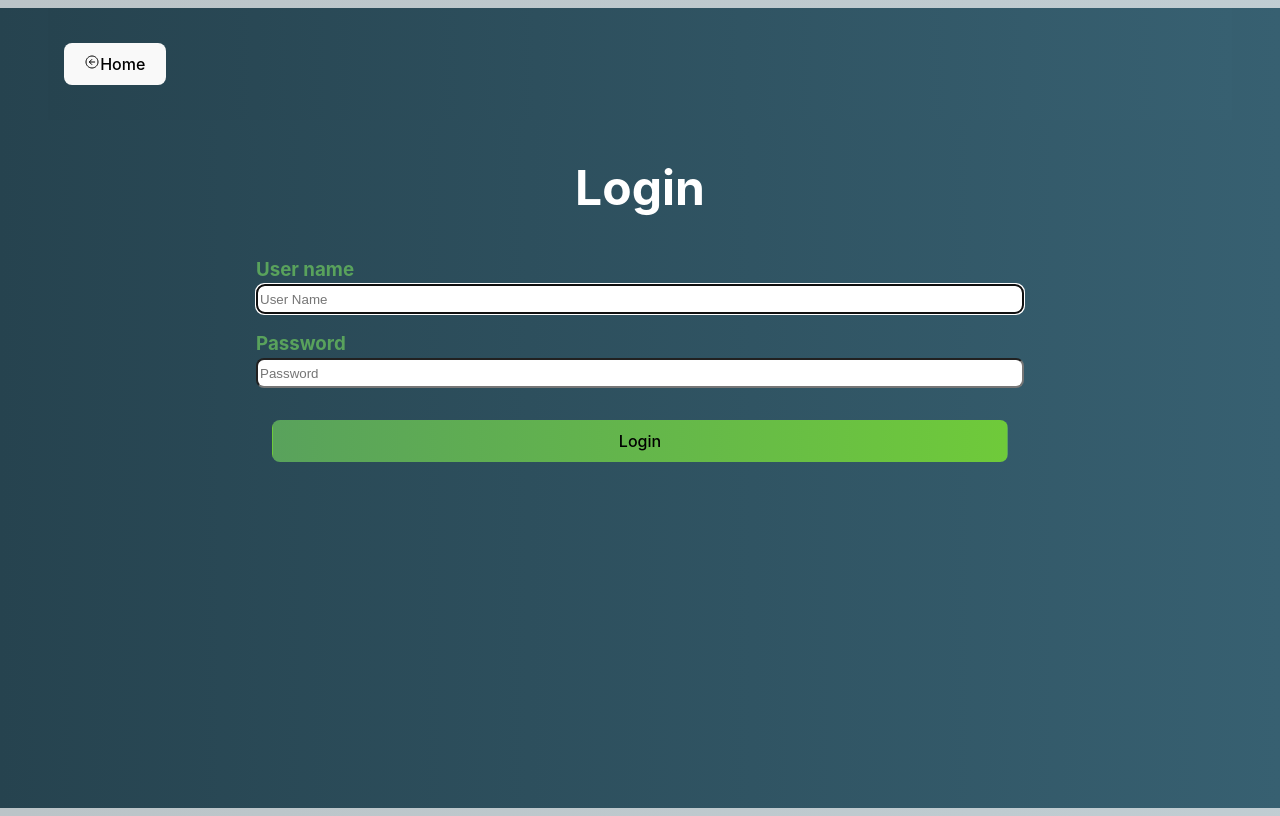
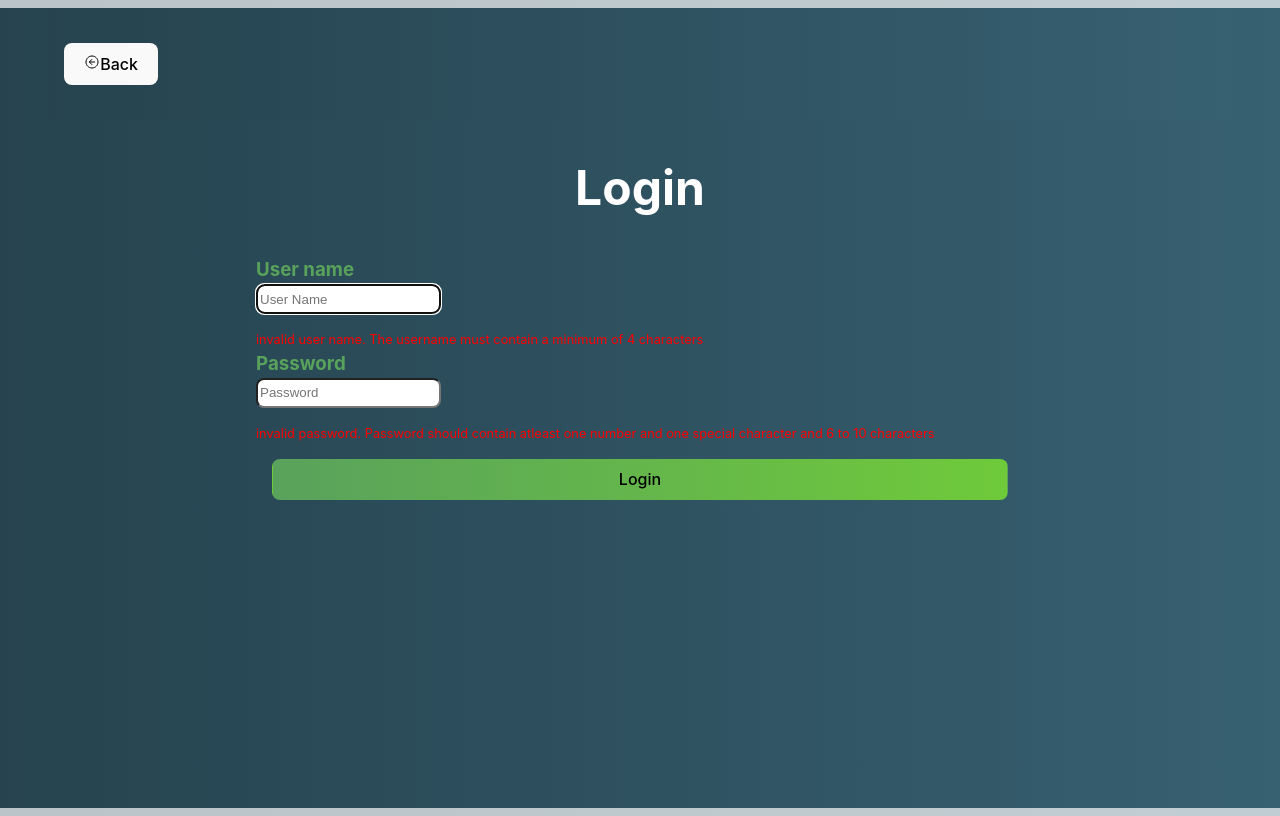
Before and after one commit to ebroto7/assembler-ecommerce, a React (Vite) app: page /login in a window 1280 px wide. Built offline with nearby package versions, Linux system fonts and the light colour scheme; data requests are answered from the project's data file; a web font is replaced by a local one.

Commit message:
(edit) small changes

```diff
--- a/src/App.css
+++ b/src/App.css
@@ -202,6 +202,13 @@
   margin: 16px;
 }
 
+.formErrorMessage {
+  color: red;
+  font-size: 0.8rem;
+  margin: 0;
+  padding: 0;
+}
+
 
 .form {
   display: flex;
--- a/src/Components/searchBar/SearchBar.tsx
+++ b/src/Components/searchBar/SearchBar.tsx
@@ -1,9 +1,7 @@
-import React from 'react'
-
 export const SearchBar = () => {
   return (
     <div className='SearchBar_container'>
-        <input type="text" name="SearchBar" id="SearchBar" placeholder='search' />
+        <input type="search" name="SearchBar" id="SearchBar" placeholder='search' />
         <p>lupa</p>
     </div>
   )
--- a/src/Pages/DetailPage.tsx
+++ b/src/Pages/DetailPage.tsx
@@ -8,7 +8,7 @@ import { IoArrowBackCircleOutline } from "react-icons/io5"
 import { BookType } from "../Types/book";
 
 const DetailPage = () => {
-    const { isbn: productISBN } = useParams()
+    const { isbn: productISBN } = useParams<{isbn: string}>()
     const {apiBooks} = apiContext()
 
     const book = productISBN
--- a/src/Pages/HomePage.tsx
+++ b/src/Pages/HomePage.tsx
@@ -1,5 +1,5 @@
 import { useContext, useEffect, useState } from 'react'
-import { Link } from 'react-router-dom'
+import { Link, Outlet } from 'react-router-dom'
 
 import { bookContext } from '../context/BookContext'
 import { apiContext} from '../context/APIContext'
@@ -25,14 +25,14 @@ export const HomePage = () => {
   const {apiBooks} = apiContext()
 
   const {cartItems, numberBooksOnCart}  = bookContext()
-  //  const [cartNumber, setCartNumber] = useState<number>(cartItems.length)
+   const [cartNumber, setCartNumber] = useState<number>(cartItems.length)
   console.log("HomePage numberBooksOnCart:"+numberBooksOnCart)
 
 
-  // console.log(cartItems.length)
-  // useEffect(() => {
-  //    setCartNumber(cartItems.length)
-  // }, [])
+  console.log(cartItems.length)
+  useEffect(() => {
+     setCartNumber(cartItems.length)
+  }, [cartItems])
 
   return (
     <>
@@ -41,10 +41,9 @@ export const HomePage = () => {
         <Link to="/cart" key="cart">
           <button className='homePage_gotocart_Btn'>
             <IoBagCheckOutline />
-            {cartItems && <p>{numberBooksOnCart}</p> }
+            {cartItems && <p>{cartNumber}</p> }
           </button>
         </Link>
-
 
         {bookFilters.map((filter) => (
           <BookInlineContainer key={filter} title={filter} bookList={apiBooks} />
--- a/src/Pages/LandingPage.tsx
+++ b/src/Pages/LandingPage.tsx
@@ -18,7 +18,7 @@ const LandingPage = () => {
 						<button>Login</button>
 				</Link>
         <Link to="/signup"key ="signup">
-						<button>Sign Up</button>
+						<button disabled>Sign Up</button>
 				</Link>
     </main>
   )
--- a/src/Pages/LoginPage.tsx
+++ b/src/Pages/LoginPage.tsx
@@ -1,8 +1,7 @@
 import { useRef, useEffect, useState } from 'react'
 
 import { Link } from 'react-router-dom'
-import {IoArrowBackCircleOutline} from "react-icons/io5"
-import { scryRenderedComponentsWithType } from 'react-dom/test-utils'
+import { IoArrowBackCircleOutline } from "react-icons/io5"
 
 // type Props = {}
 
@@ -15,31 +14,33 @@ const [user, setUser] = useState<string>("")
   const [password, setPassword] = useState<string>("")
 
   useEffect(() => {
- if (userNameInput != null) {
+    if(userNameInput != null) {
       userNameInput.current.focus()
     }
   }, [])
 
   const login = (username: string, password: string) => {
-  if(validateLogin(username, password) === true ) {
     /// SAVE USER
     /// Navigate link
-
     console.log(`login page. user: ${user}, pass: ${password}`)
   }
+  const validateUserName = (username: string) => {
+    if (username.length < 4) return "invalid user name. The username must contain a minimum of 4 characters"
   }
-const validateLogin = (username: string, password: string) => {
+  const userErrorMessage = validateUserName(user)
 
-  if (username.length > 4 && password.length > 8) return true
+  const validatePassword = (password: string) => {
+    var regularExpression = /^(?=.*[0-9])(?=.*[!@#$%^&*])[a-zA-Z0-9!@#$%^&*]{6,10}$/;
 
-  return false
+    if (!regularExpression.test(password)) return "invalid password. Password should contain atleast one number and one special character and 6 to 10 characters"
   }
+  const passwordErrorMessage = validatePassword(password)
 
   return (
     <main className='signUpPage_container'>
       <header className="pages_Header">
-                <Link to="/"key ="">
-                    <button><IoArrowBackCircleOutline />Home</button>
+        <Link to="/" key="">
+          <button><IoArrowBackCircleOutline />Back</button>
         </Link>
       </header>
       <h1>Login</h1>
@@ -49,6 +50,7 @@ const validateLogin = (username: string, password: string) => {
         login(user, password)
 
       }}>
+        <section>
           <h3>User name</h3>
           <input type="text"
             name="userName"
@@ -57,7 +59,10 @@ const validateLogin = (username: string, password: string) => {
             value={user}
             onChange={ev => setUser(ev.target.value)}
           />
+          <p className='formErrorMessage'>{userErrorMessage}</p>
           <h3>Password</h3>
+        </section>
+        <section>
           <input type="text"
             name="password"
             placeholder='Password'
@@ -65,6 +70,8 @@ const validateLogin = (username: string, password: string) => {
             value={password}
             onChange={ev => setPassword(ev.target.value)}
           />
+          <p className='formErrorMessage'>{passwordErrorMessage}</p>
+        </section>
         <button className='formBtn' type="submit">Login</button>
       </form>
     </main>
```
Lines whose indentation alone changed are shown as unchanged.
